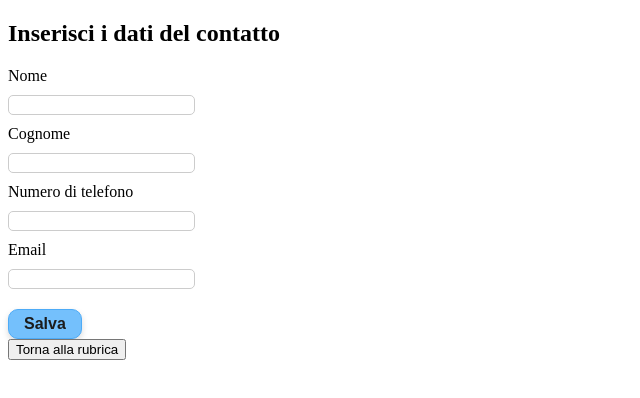
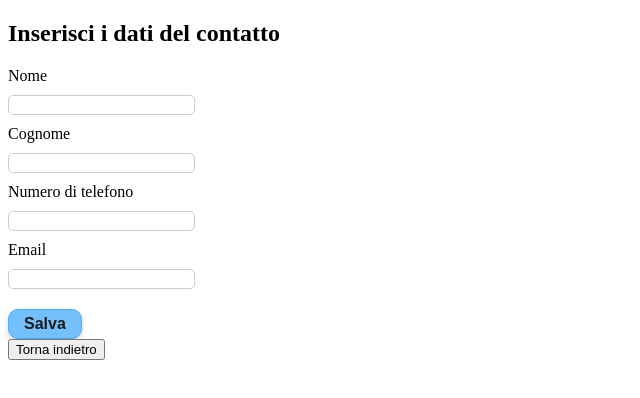
Before and after one commit to smartini-a11y/RubricaFrontEnd, an Angular app: page /pagina-aggiungi in a window 1280 px wide. Shown: the top 398 px of the page, without its empty margins (0-640 px from the left). Built offline with nearby package versions, Linux system fonts and the light colour scheme.

Commit message:
cambiato pulsante torna a rubrica con torna indietro

```diff
--- a/src/app/components/pagine/contatto/contatto.html
+++ b/src/app/components/pagine/contatto/contatto.html
@@ -1,10 +1,9 @@
 <h1>Dettagli Contatto</h1>
-<button type="button" class="btn-ritorno">
-  <a href="../" style="text-decoration: none; color: black;">Torna alla rubrica</a>
+<button type="button" class="btn-ritorno" (click)="location.back()">
+  Torna indietro
 </button>
 <app-btnmodifica [id]="c?.id"></app-btnmodifica>
 
-<!-- DETTAGLIO CONTATTO -->
 <div *ngIf="c as contatto" class="contatto-dettagli">
   <div class="campo">
     <label><strong>Nome:</strong> {{ contatto.nome }}</label>
--- a/src/app/components/pagine/contatto/contatto.ts
+++ b/src/app/components/pagine/contatto/contatto.ts
@@ -2,14 +2,11 @@ import { Component, OnInit } from '@angular/core';
 import { ActivatedRoute } from '@angular/router';
 import { CommonModule } from '@angular/common';
 import { FormsModule } from '@angular/forms';
-import { RouterLink } from '@angular/router';
-
 import { BTNmodifica } from "../../bottoni/btnmodifica/btnmodifica";
 import { ContattiAggingiService } from '../../../servizi/api';
-
 import { ChangeDetectorRef } from '@angular/core';
-
 import { Router } from '@angular/router';
+import { Location } from '@angular/common';
 interface Contatto {
   id: number;
   nome: string;
@@ -21,7 +18,7 @@ interface Contatto {
 @Component({
   selector: 'app-contatto',
   standalone: true,
-  imports: [CommonModule, FormsModule, BTNmodifica, RouterLink],
+  imports: [CommonModule, FormsModule, BTNmodifica],
   templateUrl: './contatto.html',
   styleUrl: './contatto.css',
 })
@@ -36,7 +33,8 @@ export class ContattoComponent implements OnInit {
     private route: ActivatedRoute,
     private service: ContattiAggingiService,
     private cdr: ChangeDetectorRef,
-    private router: Router
+    private router: Router,
+    protected location: Location
   ) {}
 
   vaiAlContatto(id: number) {
--- a/src/app/components/pagine/pagina-aggiungi/pagina-aggiungi.html
+++ b/src/app/components/pagine/pagina-aggiungi/pagina-aggiungi.html
@@ -22,9 +22,7 @@
     </button>
 </div>
   </form>
-<button type="button" class="btn-ritorno" >
-    <a
-      href="../" style="text-decoration: none;color: black;">Torna alla rubrica
-    </a>
+<button type="button" class="btn-ritorno" (click)="location.back()">
+  Torna indietro
 </button>
 </div>
--- a/src/app/components/pagine/pagina-aggiungi/pagina-aggiungi.ts
+++ b/src/app/components/pagine/pagina-aggiungi/pagina-aggiungi.ts
@@ -1,6 +1,7 @@
 import { Component } from '@angular/core';
 import { FormsModule } from '@angular/forms';
 import { ContattiAggingiService } from '../../../servizi/api';
+import { Location } from '@angular/common';
 
 @Component({
   selector: 'app-paginaaggiungi',
@@ -16,7 +17,7 @@ export class PaginaAggiungiComponent {
   email: string = '';
   numTelefono: string = '';
 
-  constructor(private service: ContattiAggingiService) {}
+  constructor(private service: ContattiAggingiService, protected location: Location) {}
 
   aggiungiContatto() {
 
```
